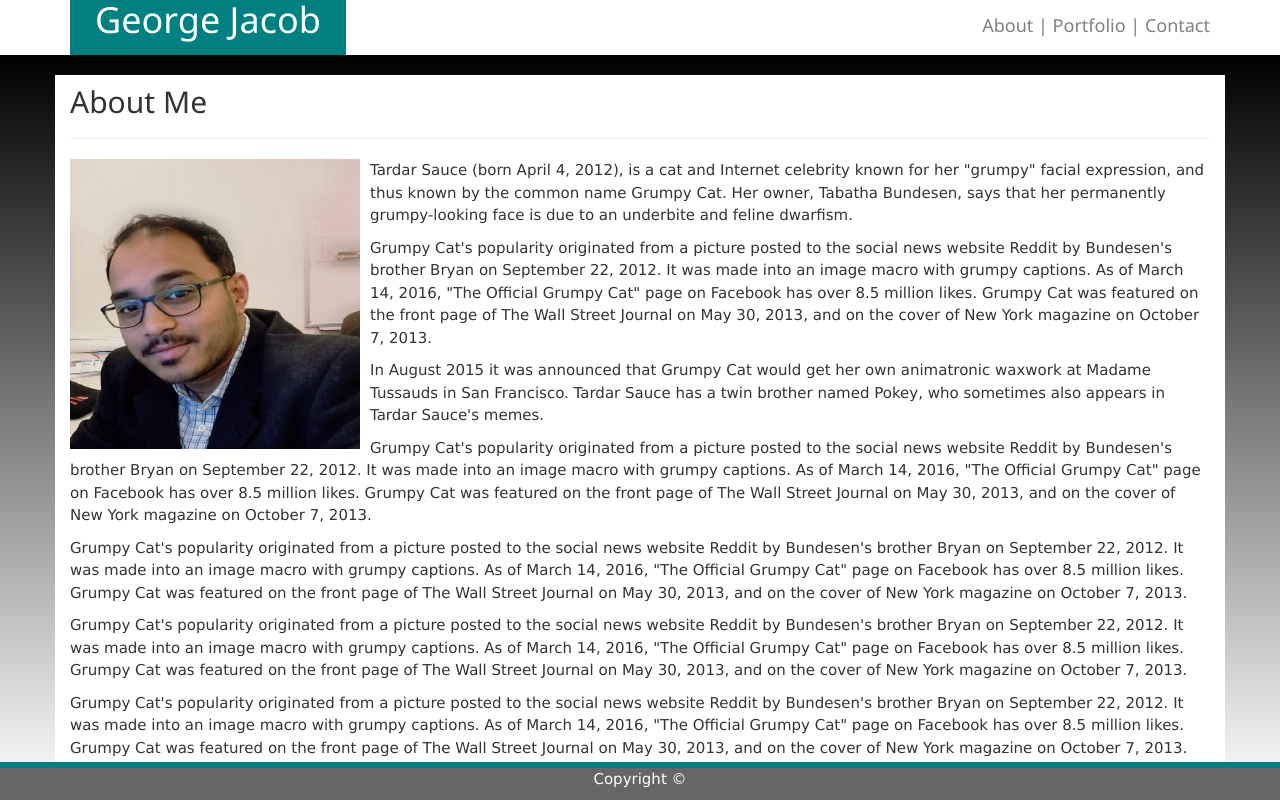
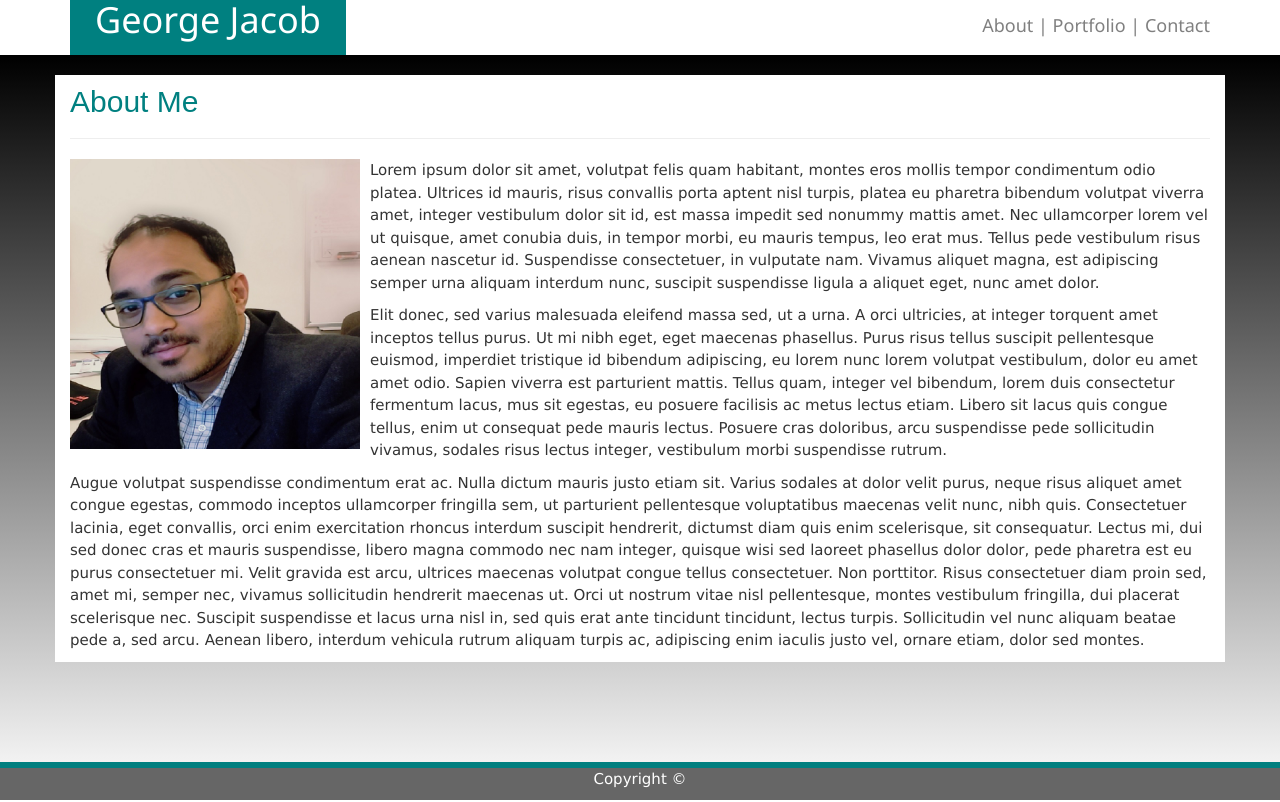
Before and after one commit to georgejacobt/Basic-Portfolio, a plain HTML site: page index.html in a window 1280 px wide. Drawn offline with nearby package versions, Linux system fonts and the light colour scheme; a script that the page names is missing.

Commit message:
next change lorem ipsum

```diff
--- a/index.html
+++ b/index.html
@@ -32,35 +32,21 @@
 	<div class="container" style="background-color: white;  position: relative;top: 20px" >
 			<div >
 				<div>
-                    <h2>About Me</h2>
+                    <h2 style="font-family: Arial, Helvetica, sans-serif;color: teal">About Me</h2>
                     <hr>
                     <p><img src="../Basic-Portfolio/assets/images/gjpic.jpg" height="300" width ="300" class="left"></p>
                     <p style="margin-top: 20px;"> </p>
                     <p>
-						Tardar Sauce (born April 4, 2012), is a cat and Internet celebrity known for her "grumpy" facial expression, and thus known by the common name Grumpy Cat. Her owner, Tabatha Bundesen, says that her permanently grumpy-looking face is due to an underbite and feline dwarfism.
+                        Lorem ipsum dolor sit amet, volutpat felis quam habitant, montes eros mollis tempor condimentum odio platea. Ultrices id mauris, risus convallis porta aptent nisl turpis, platea eu pharetra bibendum volutpat viverra amet, integer vestibulum dolor sit id, est massa impedit sed nonummy mattis amet. Nec ullamcorper lorem vel ut quisque, amet conubia duis, in tempor morbi, eu mauris tempus, leo erat mus. Tellus pede vestibulum risus aenean nascetur id. Suspendisse consectetuer, in vulputate nam. Vivamus aliquet magna, est adipiscing semper urna aliquam interdum nunc, suscipit suspendisse ligula a aliquet eget, nunc amet dolor.
 					</p>
 					<p>
-						Grumpy Cat's popularity originated from a picture posted to the social news website Reddit by Bundesen's brother Bryan on September 22, 2012. It was made into an image macro with grumpy captions. As of March 14, 2016, "The Official Grumpy Cat" page on Facebook has over 8.5 million likes. Grumpy Cat was featured on the front page of The Wall Street Journal on May 30, 2013, and on the cover of New York magazine on October 7, 2013.
-					</p>
-					<p>
-						In August 2015 it was announced that Grumpy Cat would get her own animatronic waxwork at Madame Tussauds in San Francisco. Tardar Sauce has a twin brother named Pokey, who sometimes also appears in Tardar Sauce's memes.
+                        Elit donec, sed varius malesuada eleifend massa sed, ut a urna. A orci ultricies, at integer torquent amet inceptos tellus purus. Ut mi nibh eget, eget maecenas phasellus. Purus risus tellus suscipit pellentesque euismod, imperdiet tristique id bibendum adipiscing, eu lorem nunc lorem volutpat vestibulum, dolor eu amet amet odio. Sapien viverra est parturient mattis. Tellus quam, integer vel bibendum, lorem duis consectetur fermentum lacus, mus sit egestas, eu posuere facilisis ac metus lectus etiam. Libero sit lacus quis congue tellus, enim ut consequat pede mauris lectus. Posuere cras doloribus, arcu suspendisse pede sollicitudin vivamus, sodales risus lectus integer, vestibulum morbi suspendisse rutrum.
                     </p>
                     <p>
-						Grumpy Cat's popularity originated from a picture posted to the social news website Reddit by Bundesen's brother Bryan on September 22, 2012. It was made into an image macro with grumpy captions. As of March 14, 2016, "The Official Grumpy Cat" page on Facebook has over 8.5 million likes. Grumpy Cat was featured on the front page of The Wall Street Journal on May 30, 2013, and on the cover of New York magazine on October 7, 2013.
+                        Augue volutpat suspendisse condimentum erat ac. Nulla dictum mauris justo etiam sit. Varius sodales at dolor velit purus, neque risus aliquet amet congue egestas, commodo inceptos ullamcorper fringilla sem, ut parturient pellentesque voluptatibus maecenas velit nunc, nibh quis. Consectetuer lacinia, eget convallis, orci enim exercitation rhoncus interdum suscipit hendrerit, dictumst diam quis enim scelerisque, sit consequatur. Lectus mi, dui sed donec cras et mauris suspendisse, libero magna commodo nec nam integer, quisque wisi sed laoreet phasellus dolor dolor, pede pharetra est eu purus consectetuer mi. Velit gravida est arcu, ultrices maecenas volutpat congue tellus consectetuer. Non porttitor. Risus consectetuer diam proin sed, amet mi, semper nec, vivamus sollicitudin hendrerit maecenas ut. Orci ut nostrum vitae nisl pellentesque, montes vestibulum fringilla, dui placerat scelerisque nec. Suscipit suspendisse et lacus urna nisl in, sed quis erat ante tincidunt tincidunt, lectus turpis. Sollicitudin vel nunc aliquam beatae pede a, sed arcu. Aenean libero, interdum vehicula rutrum aliquam turpis ac, adipiscing enim iaculis justo vel, ornare etiam, dolor sed montes.
+
                     </p>
-                    <p>
-						Grumpy Cat's popularity originated from a picture posted to the social news website Reddit by Bundesen's brother Bryan on September 22, 2012. It was made into an image macro with grumpy captions. As of March 14, 2016, "The Official Grumpy Cat" page on Facebook has over 8.5 million likes. Grumpy Cat was featured on the front page of The Wall Street Journal on May 30, 2013, and on the cover of New York magazine on October 7, 2013.
-					</p>
-					<p>
-						Grumpy Cat's popularity originated from a picture posted to the social news website Reddit by Bundesen's brother Bryan on September 22, 2012. It was made into an image macro with grumpy captions. As of March 14, 2016, "The Official Grumpy Cat" page on Facebook has over 8.5 million likes. Grumpy Cat was featured on the front page of The Wall Street Journal on May 30, 2013, and on the cover of New York magazine on October 7, 2013.
-					</p>
-					<p>
-						Grumpy Cat's popularity originated from a picture posted to the social news website Reddit by Bundesen's brother Bryan on September 22, 2012. It was made into an image macro with grumpy captions. As of March 14, 2016, "The Official Grumpy Cat" page on Facebook has over 8.5 million likes. Grumpy Cat was featured on the front page of The Wall Street Journal on May 30, 2013, and on the cover of New York magazine on October 7, 2013.
-					</p>
 
-					<p>
-						Read more at: <a href="https://en.wikipedia.org/wiki/Grumpy_Cat">https://en.wikipedia.org/wiki/Grumpy_Cat</a>
-                    </p>
 
 				</div>
 			</div>
```
